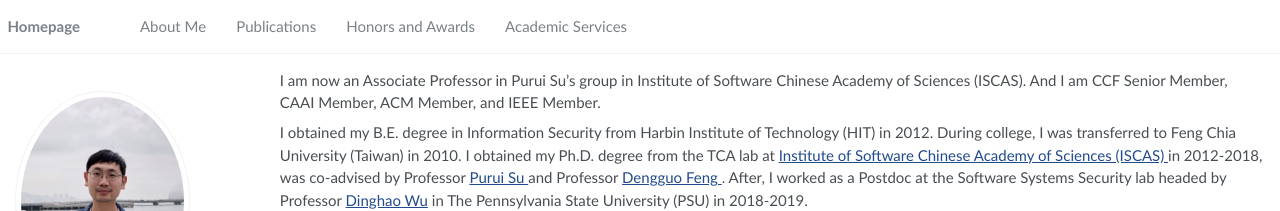
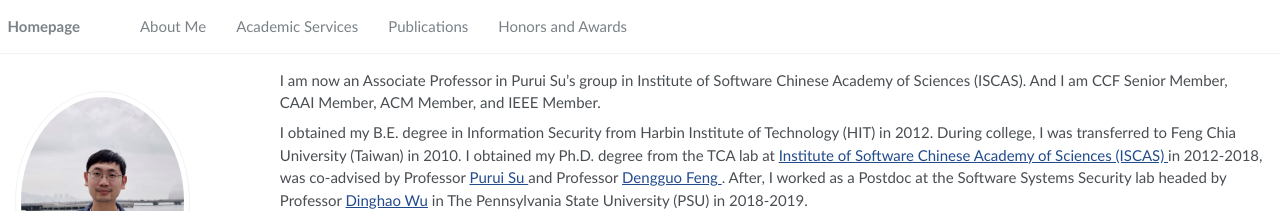
Before and after one commit to ajax4sec/ajax4sec.github.io, a Jekyll site: the page built from _pages/about.md, in a window 1280 px wide. Shown: the top 211 px of the page. Built offline with Jekyll 4.4.1, drawn with Linux system fonts in a browser that asks for light colours; part of the change alters nothing that is shown.

```diff
--- a/_data/navigation.yml
+++ b/_data/navigation.yml
@@ -2,12 +2,12 @@
 main:
   - title: "About Me"
     url: "/#about-me"
+
+  - title: "Academic Services"
+    url: "/#-academic-services"
 
   - title: "Publications"
     url: "/#-publications"
 
   - title: "Honors and Awards"
     url: "/#-honors-and-awards"
-
-  - title: "Academic Services"
-    url: "/#-academic-services"
```
